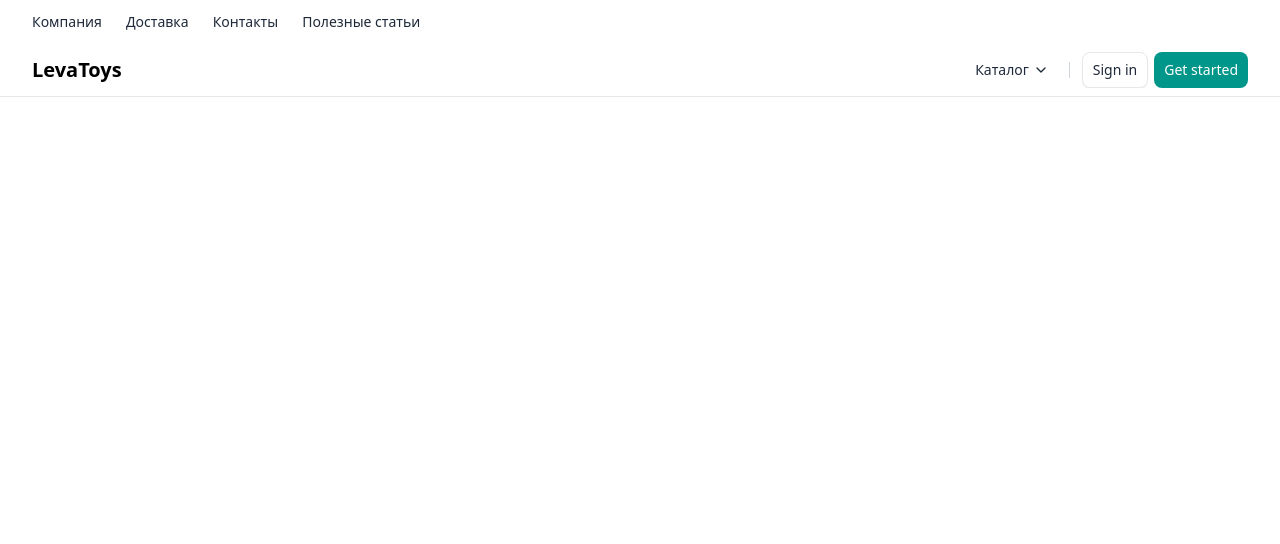
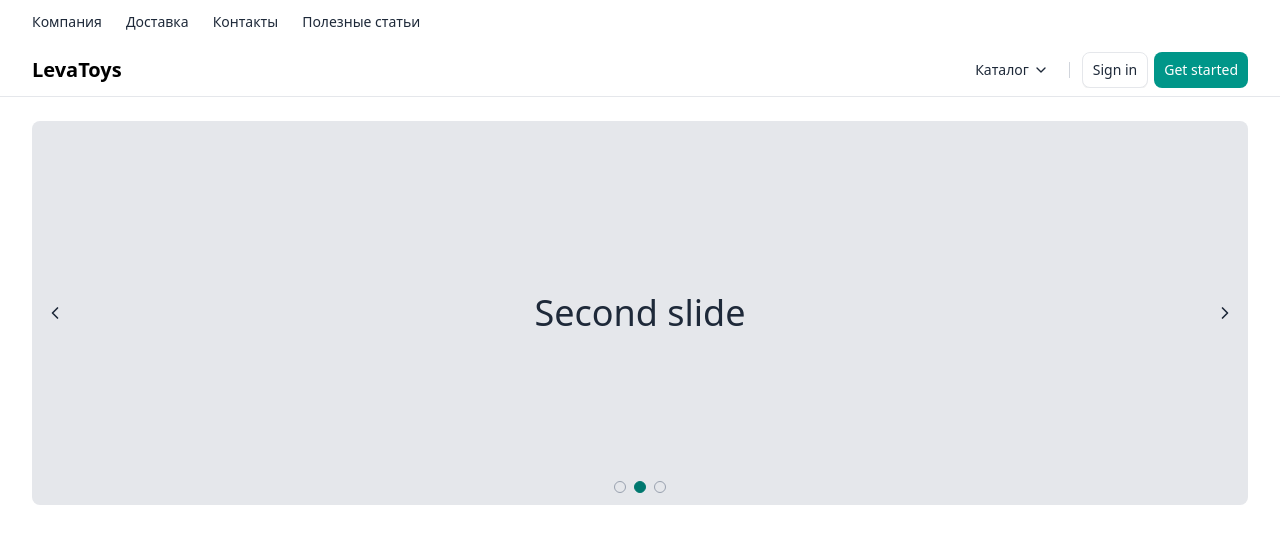
Before and after one commit to hunamuna123/LevaToys, a Nuxt app: page / in a window 1280 px wide. Shown: the top 544 px of the page. Built offline with nearby package versions, Linux system fonts and the light colour scheme.

Commit message:
slider add

```diff
--- a/components/Header/Navbar.vue
+++ b/components/Header/Navbar.vue
@@ -2,8 +2,6 @@
     <!-- Nav -->
 <nav class="bg-white">
   <div class="max-w-[85rem] w-full mx-auto md:flex hidden md:flex-row sm:justify-between md:items-center md:gap-x-3 py-3 px-4 md:px-6 lg:px-8 ">
-
-
     <div id="hs-nav-secondary" class="hs-collapse hidden overflow-hidden transition-all duration-300 basis-full grow md:block">
       <div class="py-2 sm:py-0 flex flex-col sm:flex-row sm:justify-start gap-y-2 sm:gap-y-0 sm:gap-x-6">
         <a class="font-medium text-sm text-gray-800 hover:text-teal-600 focus:outline-hidden focus:text-teal-600" href="#">Компания</a>
--- /dev/null
+++ b/components/Slider.vue
@@ -0,0 +1,46 @@
+<template>
+   <div class="px-4 sm:px-6 lg:px-8 mx-auto max-w-[85rem] mt-6">
+<div  data-hs-carousel='{
+    "loadingClasses": "opacity-0",
+    "dotsItemClasses": "hs-carousel-active:bg-teal-700 hs-carousel-active:border-teal-700 size-3 border border-gray-400 rounded-full cursor-pointer dark:border-neutral-600 dark:hs-carousel-active:bg-teal-500 dark:hs-carousel-active:border-teal-500",
+    "isAutoPlay": true
+  }' class="relative ">
+  <div class="hs-carousel relative overflow-hidden min-h-96 bg-white rounded-lg  ">
+    <div class="hs-carousel-body absolute top-0 bottom-0 start-0 flex flex-nowrap transition-transform duration-700 opacity-0">
+      <div class="hs-carousel-slide">
+        <div class="flex justify-center h-full bg-gray-100 p-6 dark:bg-neutral-900">
+          <span class="self-center text-4xl text-gray-800 transition duration-700 dark:text-white">First slide</span>
+        </div>
+      </div>
+      <div class="hs-carousel-slide">
+        <div class="flex justify-center h-full bg-gray-200 p-6 dark:bg-neutral-800">
+          <span class="self-center text-4xl text-gray-800 transition duration-700 dark:text-white">Second slide</span>
+        </div>
+      </div>
+      <div class="hs-carousel-slide">
+        <div class="flex justify-center h-full bg-gray-300 p-6 dark:bg-neutral-700">
+          <span class="self-center text-4xl text-gray-800 transition duration-700 dark:text-white">Third slide</span>
+        </div>
+      </div>
+    </div>
+  </div>
+  <button type="button" class="hs-carousel-prev hs-carousel-disabled:opacity-50 hs-carousel-disabled:pointer-events-none absolute inset-y-0 start-0 inline-flex justify-center items-center w-11.5 h-full text-gray-800 hover:bg-gray-800/10 focus:outline-hidden focus:bg-gray-800/10 rounded-s-lg dark:text-white dark:hover:bg-white/10 dark:focus:bg-white/10">
+    <span class="text-2xl" aria-hidden="true">
+      <svg class="shrink-0 size-5" xmlns="http://www.w3.org/2000/svg" width="24" height="24" viewBox="0 0 24 24" fill="none" stroke="currentColor" stroke-width="2" stroke-linecap="round" stroke-linejoin="round">
+        <path d="m15 18-6-6 6-6"></path>
+      </svg>
+    </span>
+    <span class="sr-only">Previous</span>
+  </button>
+  <button type="button" class="hs-carousel-next hs-carousel-disabled:opacity-50 hs-carousel-disabled:pointer-events-none absolute inset-y-0 end-0 inline-flex justify-center items-center w-11.5 h-full text-gray-800 hover:bg-gray-800/10 focus:outline-hidden focus:bg-gray-800/10 rounded-e-lg dark:text-white dark:hover:bg-white/10 dark:focus:bg-white/10">
+    <span class="sr-only">Next</span>
+    <span class="text-2xl" aria-hidden="true">
+      <svg class="shrink-0 size-5" xmlns="http://www.w3.org/2000/svg" width="24" height="24" viewBox="0 0 24 24" fill="none" stroke="currentColor" stroke-width="2" stroke-linecap="round" stroke-linejoin="round">
+        <path d="m9 18 6-6-6-6"></path>
+      </svg>
+    </span>
+  </button>
+  <div class="hs-carousel-pagination flex justify-center absolute bottom-3 start-0 end-0 flex gap-x-2"></div>
+</div>
+</div>
+</template>
--- a/pages/index.vue
+++ b/pages/index.vue
@@ -1,3 +1,4 @@
 <template>
   <HeaderNavbar/>
+  <Slider/>
 </template>
```
